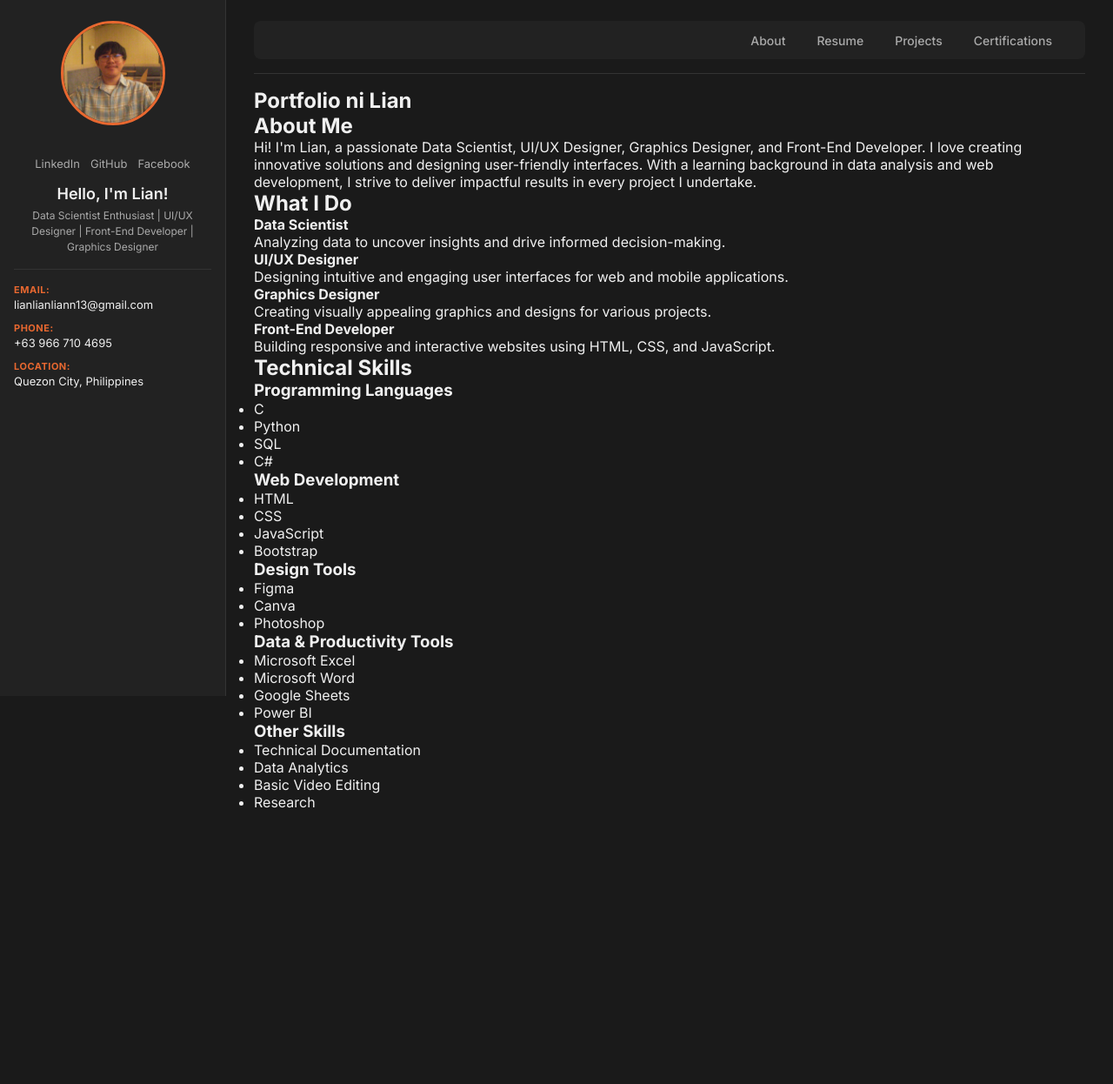
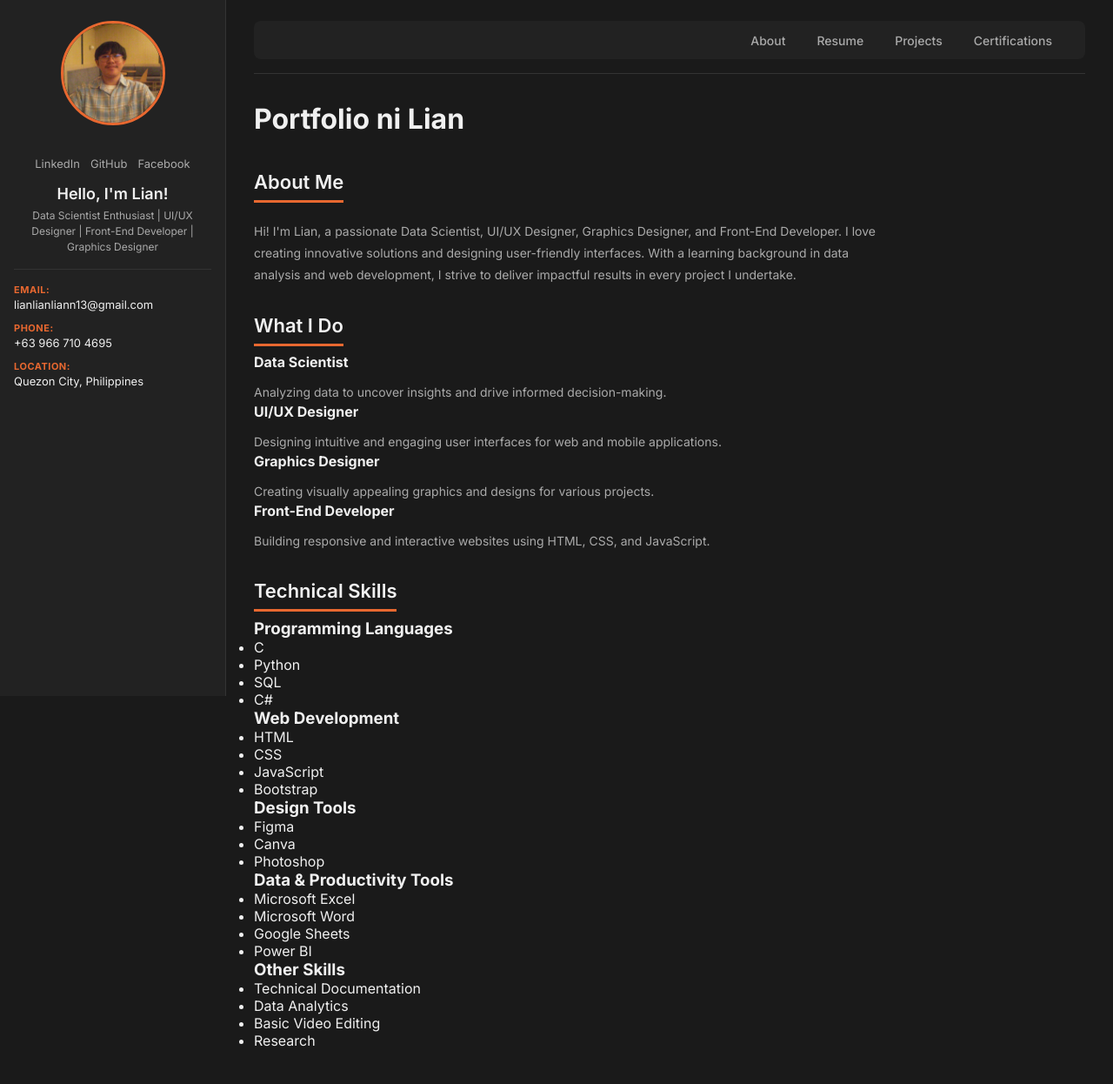
Before and after one commit to lianlianliann/portfolio-ni-lian, a PHP site: page / in a window 1280 px wide. Shown: the whole page at 87% size. Before the commit the page ends 929 px from the top, so only its background shows below. Run offline with PHP 8.4, Linux system fonts and the light colour scheme.

Commit message:
feat: add about section CSS styles

```diff
--- a/style.css
+++ b/style.css
@@ -174,3 +174,34 @@ body {
     border-top: 1px solid var(--border);
     margin: 16px 0;
 }
+
+/* ABOUT SECTION */
+.section {
+    padding: 16px 0;
+}
+
+.page-title {
+    font-size: 32px;
+    font-weight: 700;
+    color: var(--text-primary);
+    margin-bottom: 8px;
+}
+
+.section-title {
+    font-size: 22px;
+    font-weight: 600;
+    color: var(--text-primary);
+    margin-top: 32px;
+    margin-bottom: 8px;
+    padding-bottom: 8px;
+    display: inline-block;
+    border-bottom: 3px solid var(--accent);
+}
+
+.section p {
+    font-size: 14px;
+    color: var(--text-secondary);
+    line-height: 1.8;
+    max-width: 720px;
+    margin-top: 12px;
+}
```
